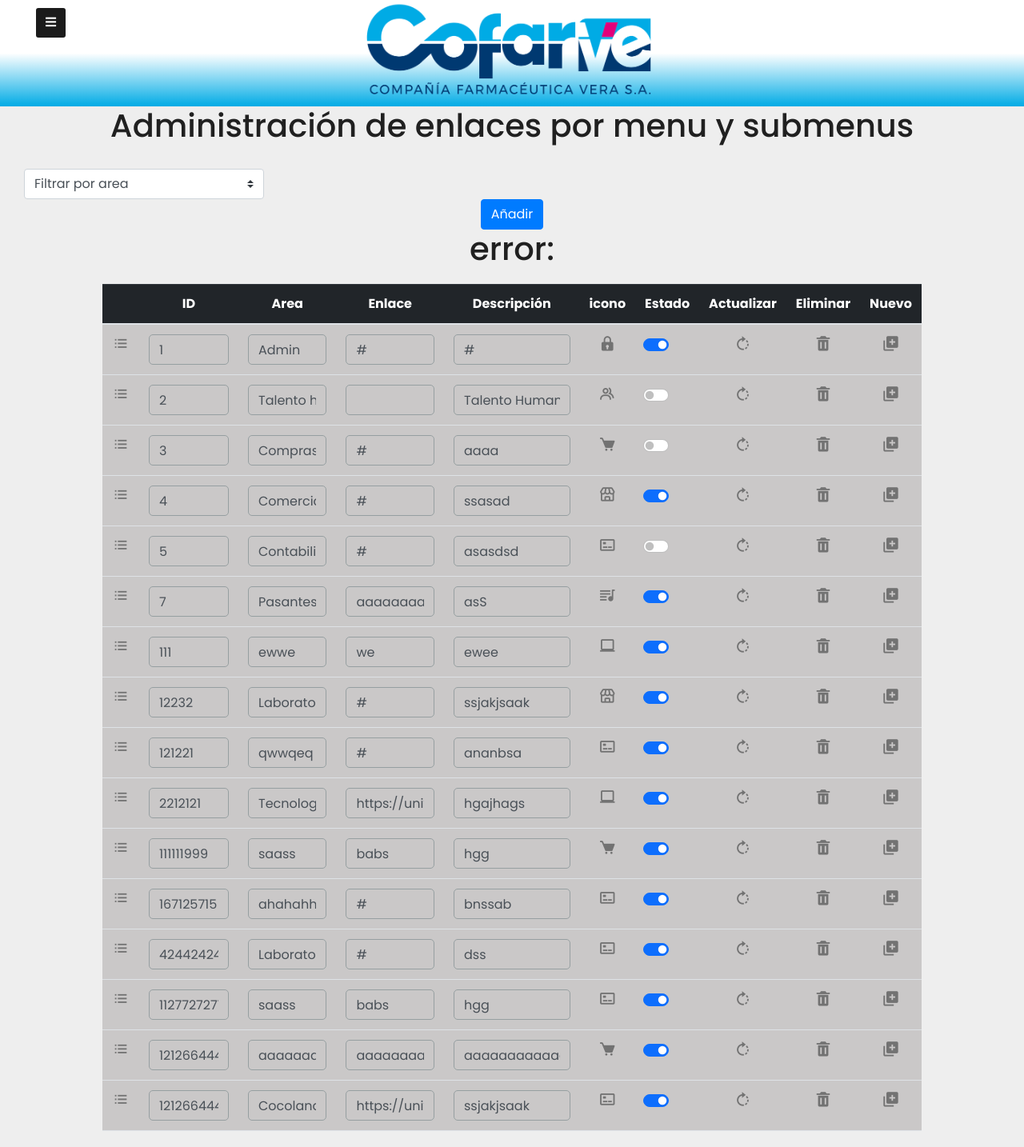
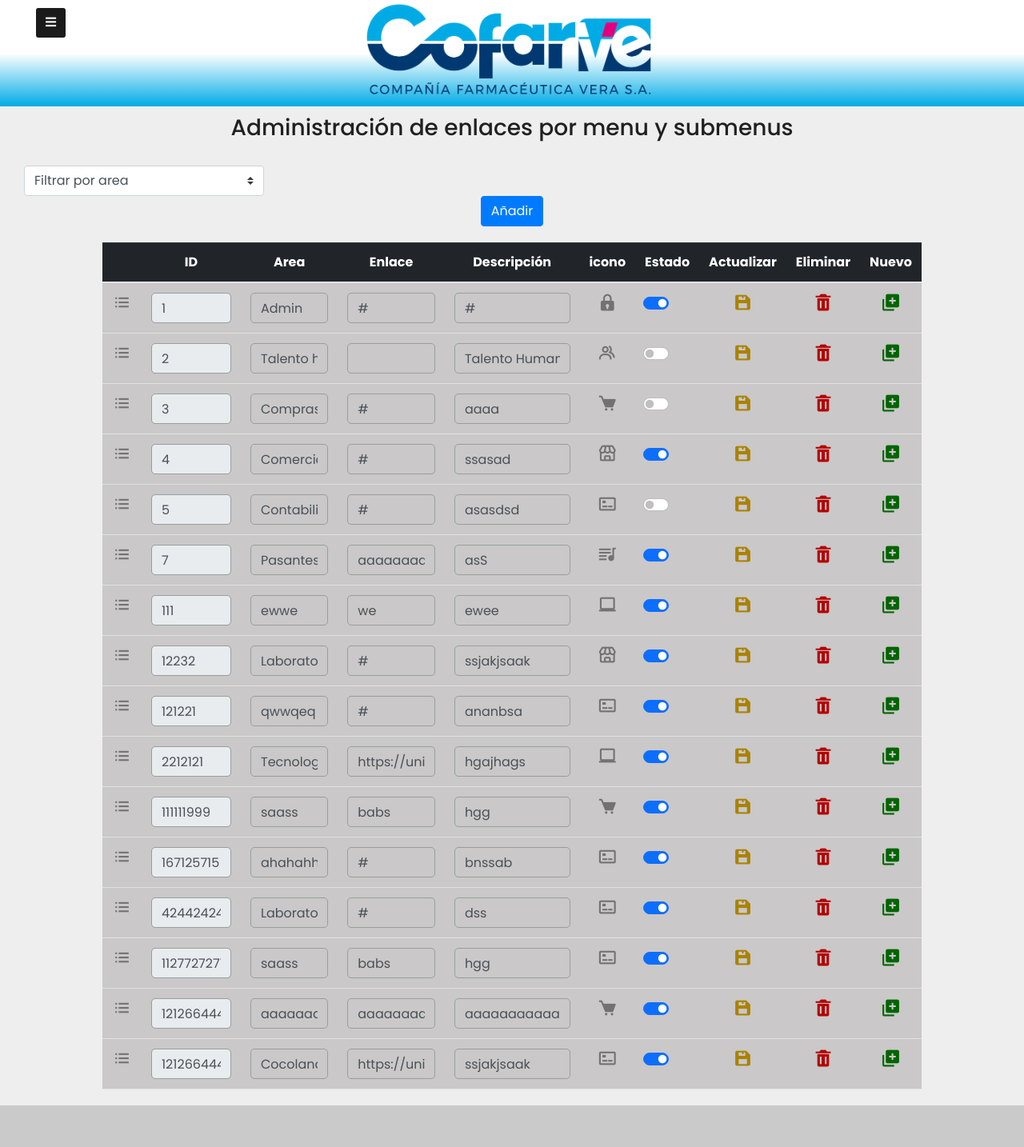
Before and after one commit to Alexm-99/Extranet_Cofarve, a Django app: page /administrador/ in a window 1280 px wide. Shown: the whole page at 80% size. After the commit the page ends 1382 px from the top, so only its background shows below. Run offline with Django 4.2, Linux system fonts and the light colour scheme; data comes from the database, SQL or seed files in the repository; both versions use the stored data as it was after the commit; some libraries are stand-ins or nearby versions.

Commit message:
cambios 18-05-2022

```diff
--- a/Extranet_Cofarve/blog/models.py
+++ b/Extranet_Cofarve/blog/models.py
@@ -5,7 +5,7 @@ from django.db import models
 
 
 class link(models.Model):
-    id = models.CharField (max_length=100 , primary_key=True)
+    id = models.AutoField( primary_key=True)
     linkP1 = models.CharField(max_length=100) # codigo de menu
     name = models.CharField(max_length=100)
     enlaceP = models.CharField(max_length=500)
--- a/Extranet_Cofarve/public/static/css/styleAdmin.css
+++ b/Extranet_Cofarve/public/static/css/styleAdmin.css
@@ -210,20 +210,35 @@ nav ul li a span.rotate {
     background-color: #6ab9c7;
   }
   .icon-item{
-      font-size: 22px;
+      font-size: 25px;
       color: rgb(114, 114, 114);
   }
 
   .icon-happy:hover{
       color: rgb(192, 159, 14);
   }
+  .icon-update{
+    color: #aa8200;
+}
   .icon-update:hover{
-      color: rgb(0, 0, 124);
+      color: #866702;
+  }
+  .icon-delete{
+    color: #b30101;
   }
   .icon-delete:hover{
-    color: rgb(179, 1, 1);
+    color: rgb(99, 6, 6);
   }
+.icon-nuevo{
+color: #006400;
+}
+.icon-nuevo:hover{
+    color: #074907;
+    }
 
+.encabezado{
+    margin: 10px;
+}
   /* .icon-flecha{
 
   } */
--- a/Extranet_Cofarve/public/static/js/admin.js
+++ b/Extranet_Cofarve/public/static/js/admin.js
@@ -89,6 +89,6 @@ function guardarDato(dato){
       function filtroArea(){
       var idArea = document.getElementById("GuardarIdS");
         var area = document.getElementById("area").value;
-        alert(area);
+       // alert(area);
        $(idArea).attr('value', area);
       }
--- a/Extranet_Cofarve/public/templates/admin.html
+++ b/Extranet_Cofarve/public/templates/admin.html
@@ -69,18 +69,11 @@
 
             <div class="form-row">
 
+
               <div class="form-group col-md-6">
-                <label for="">ID</label>
-
-
-                <input type="text" name="{{ form.id.name }}" class="form-control">
                 <div class="text-danger">
                   {{ form.errors }}
                 </div>
-
-
-              </div>
-              <div class="form-group col-md-6">
                 <label for="">cod</label>
                 <input type="text" name="{{ form.linkP1.name }}" class="form-control">
               </div>
@@ -108,7 +101,7 @@
 
                 <div class="form-check form-switch">
                   <label for="che-estado">
-                    <input id="che-estado" class="form-check-input" type="checkbox" name="{{ form.state.name }}">
+                    <input id="che-estado" class="form-check-input" type="checkbox" name="{{ form.state.name }}" checked>
                     estado</label>
                 </div>
 
@@ -177,19 +170,10 @@
           <form method="POST" action="" class="post-form" id="todo-form">{% csrf_token %}
 
             <div class="form-row">
-
               <div class="form-group col-md-6">
-                <label for="">ID</label>
-
-
-                <input type="text" name="{{ form2.id.name }}" class="form-control">
                 <div class="text-danger">
                   {{ form2.errors }}
                 </div>
-
-
-              </div>
-              <div class="form-group col-md-6">
                 <label for="">Subárea</label>
                 <input type="text" name="{{ form2.name.name }}" class="form-control">
               </div>
@@ -293,7 +277,7 @@
 
   <!-- ---------------------------- -->
   <div class="header">
-    <h1>Administración de enlaces por menu y submenus</h1>
+    <h3 class="encabezado">Administración de enlaces por menu y submenus</h3>
     <div class="caja-tabla">
       <div class="caja-box">
 
@@ -332,11 +316,9 @@
         </thead>
         <tbody>
 
-          <h1>error: {{form.errors}}</h1>
 
 
           {% for enlace in link %}
-
 
           <form action="" method="post" class="post-form" id="FormUpdate">
             {% csrf_token %}
@@ -345,7 +327,7 @@
               <td onclick="showHideRow('{{enlace.linkP1}}');"><i class='bx bx-list-ul icon-flecha icon-item'
                   id="{{enlace.linkP1}}"></i></td>
               <td> <input type="text" name="{{form.id.name}}" id="" class="text-id form-control txt-general "
-                  value="{{enlace.id}}"></td>
+                  value="{{enlace.id}}" readonly></td>
               <td><input type="text" name="{{form.name.name}}" id="" class="form-control txt-general "
                   value="{{enlace.name}}"></td>
               </td>
@@ -376,14 +358,14 @@
               <!-- onclick="javascript:document.getElementById(`FormUpdate`).submit();
                 return false;"  -->
               <td> <a href="{% url 'update' enlace.id %}" class="Button"><i
-                    class='bx bx-rotate-right icon-item icon-update' id=""></i></i></a></td>
+                    class='bx bxs-save icon-item icon-update' id=""></i></i></a></td>
               <td> <a href="{% url 'delete' enlace.id %}"
                   onclick="return confirm('¿Estas seguro de Eliminar este registro?')"
-                  class="modal-action modal-close waves-effect waves-green btn-flat"><i
+                  class="modal-action modal-close waves-effect waves-green btn-flat "><i
                     class='bx bxs-trash icon-item icon-delete' id=""></i></a></td>
               <!-- <td> <a href=""><i class='bx bx-save' ></i></a></td> -->
               <td> <a href="" data-toggle="modal" data-target="#ModalMenu"><i
-                    class='bx bxs-add-to-queue icon-item'></i></a></td>
+                    class='bx bxs-add-to-queue icon-item icon-nuevo'></i></a></td>
             </tr>
           </form>
           {% for enlace2 in link2 %}
@@ -393,14 +375,16 @@
 
           <tr class="{{enlace2.linkP}} hidden_row submenu">
             <td></td>
-            <td> <input type="text" name="" id="" class="text-id form-control txt-general" value="{{enlace2.id}}"></td>
+            <td> <input readonly type="text" name="" id="" class="text-id form-control txt-general" value="{{enlace2.id}}"></td>
             <td><input type="text" name="" id="" class="form-control txt-general" value="{{enlace2.name}}"></td>
             </td>
             <td><input type="text" name="" id="" class="form-control txt-general" value="{{enlace.enlaceP}}"></td>
             </td>
             <td><input type="text" name="" id="" class="form-control txt-general" value="{{enlace.description}}"></td>
             </td>
-            <td></td>
+            <td>
+
+            </td>
             <td>
               <div class="form-check form-switch">
                 {% if enlace2.state %}
@@ -414,7 +398,7 @@
 
 
             </td>
-            <td> <a href=""><i class='bx bx-rotate-right icon-item icon-update'></i></i></a></td>
+            <td> <a href=""><i class='bx bxs-save icon-item icon-update'></i></i></a></td>
             <td> <a href="{% url 'delete2' enlace2.id %}" onclick="return confirm('¿Estas seguro de Eliminar este registro?')"><i class='bx bxs-trash icon-item icon-delete'></i></a></td>
             <!-- <td> <a href=""><i class='bx bx-save' ></i></a></td> -->
             <td> </td>
```
Also changed, not shown: Extranet_Cofarve/blog/migrations/0005_alter_link_id.py (added), Extranet_Cofarve/db.sqlite3.
